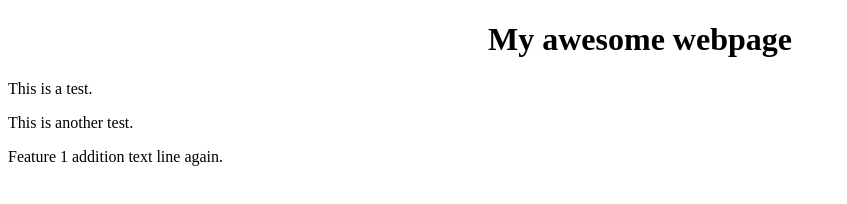
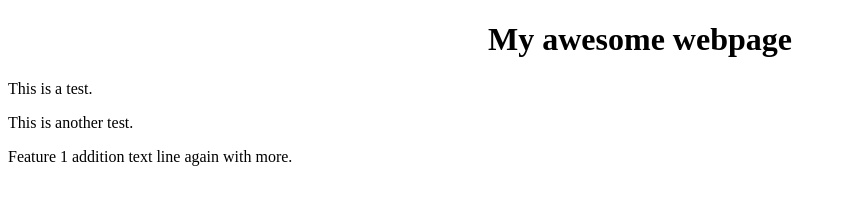
Before and after one commit to JohnFu11er/actions-example, a plain HTML site: page static-html-directory/index.html in a window 1280 px wide. Shown: the whole page, without its empty margins (0-847 px from the left). Drawn offline with Linux system fonts and the light colour scheme.

Commit message:
adds feature 2

```diff
--- a/static-html-directory/index.html
+++ b/static-html-directory/index.html
@@ -7,6 +7,6 @@
     <h1 style="text-align: center;">My awesome webpage</h1>
     <p>This is a test.</p>
     <p>This is another test.</p>
-    <p>Feature 1 addition text line again.</p>
+    <p>Feature 1 addition text line again with more.</p>
   </body>
 </html>
```
